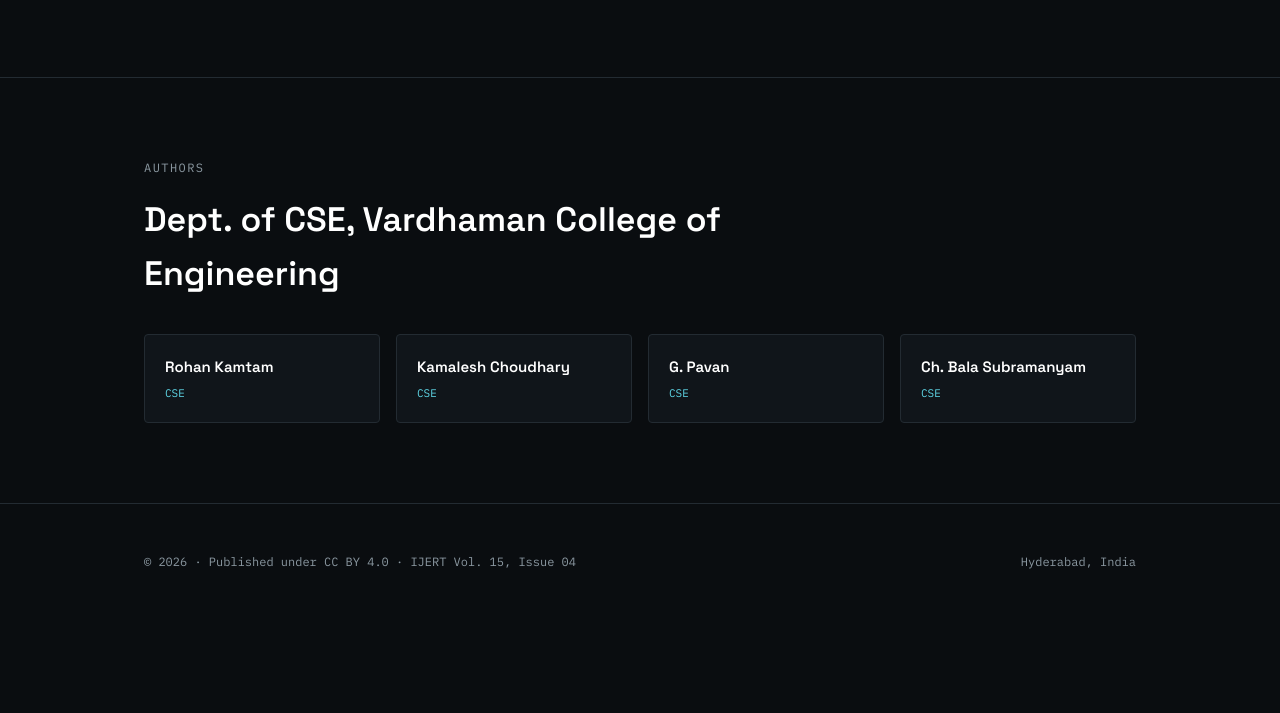
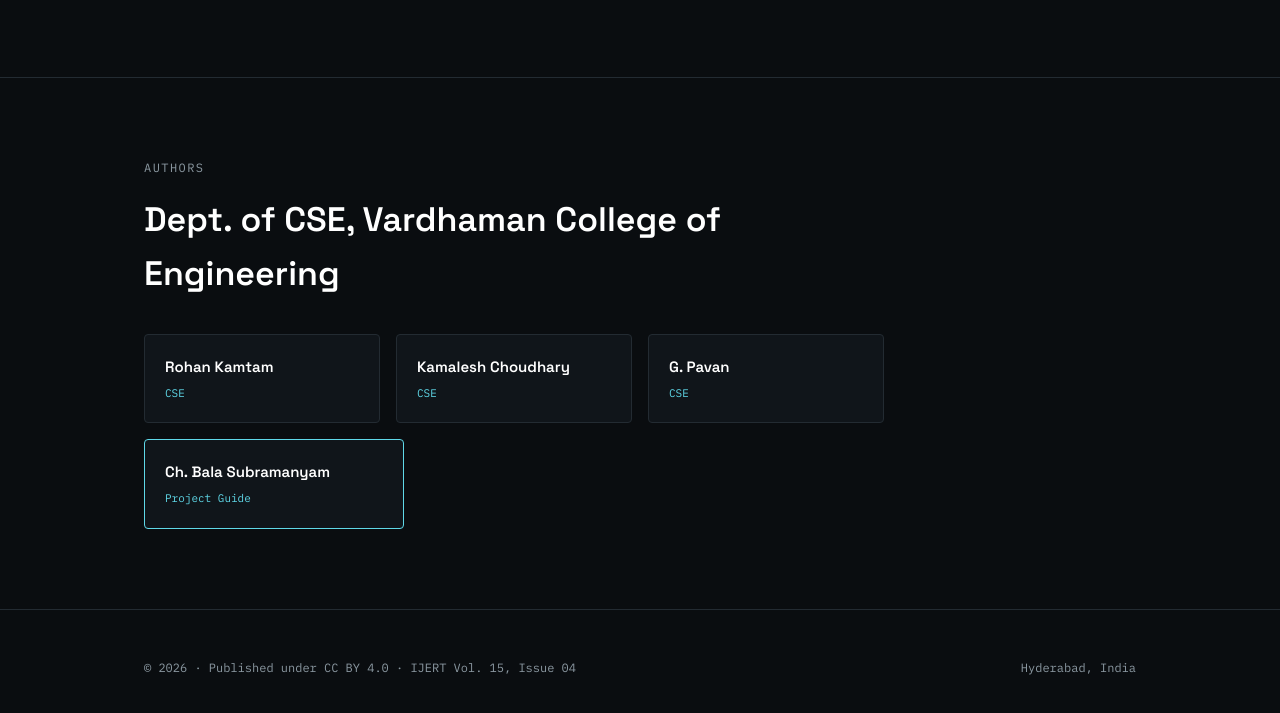
Before and after one commit to rohankamtam/pneumonia-finetuning-depth, a plain HTML site: page docs/index.html in a window 1280 px wide. Shown: the part 2247-2960 px from the top of the page. Before the commit the page ends 2866 px from the top, so only its background shows below. Drawn offline with Linux system fonts and the light colour scheme.

```diff
--- a/docs/index.html
+++ b/docs/index.html
@@ -351,7 +351,9 @@
       <div class="card"><div class="name">Rohan Kamtam</div><div class="role">CSE</div></div>
       <div class="card"><div class="name">Kamalesh Choudhary</div><div class="role">CSE</div></div>
       <div class="card"><div class="name">G. Pavan</div><div class="role">CSE</div></div>
-      <div class="card"><div class="name">Ch. Bala Subramanyam</div><div class="role">CSE</div></div>
+    </div>
+    <div class="team" style="grid-template-columns:1fr; max-width:260px; margin-top:16px;">
+      <div class="card" style="border-color:var(--cyan);"><div class="name">Ch. Bala Subramanyam</div><div class="role">Project Guide</div></div>
     </div>
   </div>
 </section>
```
